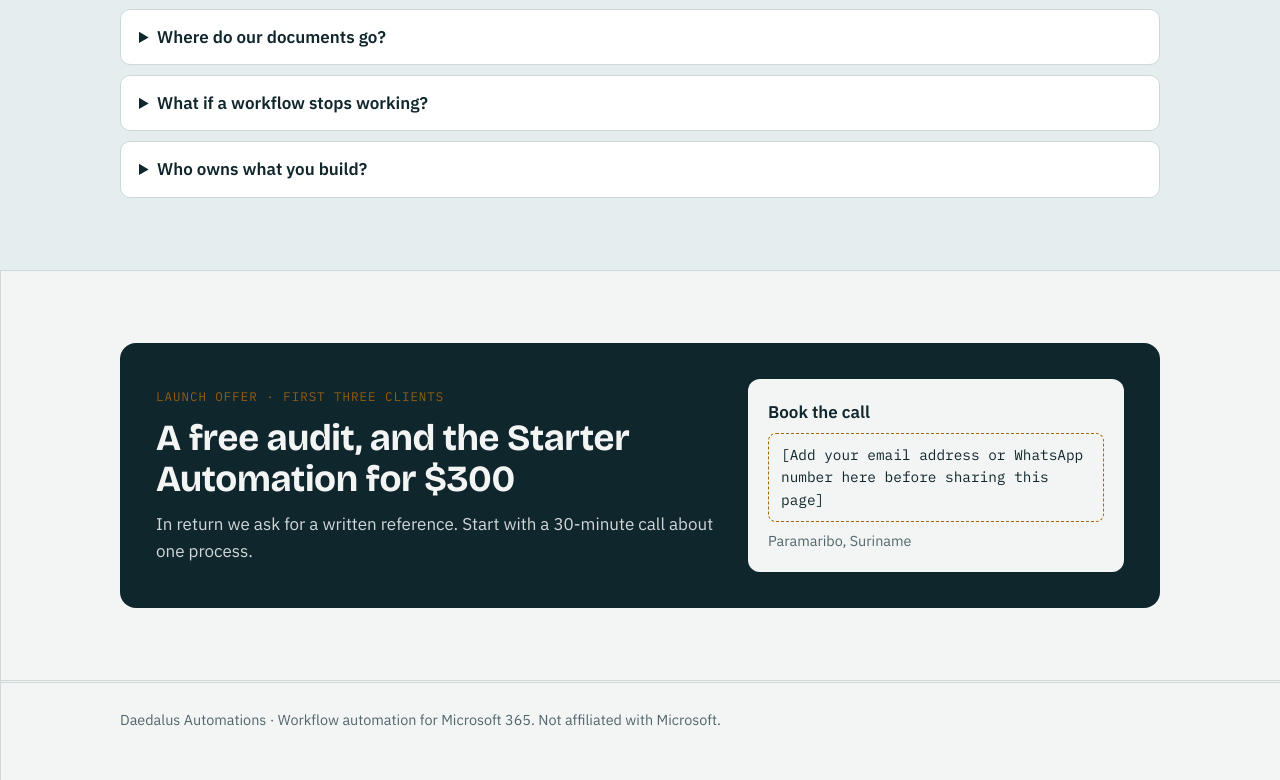
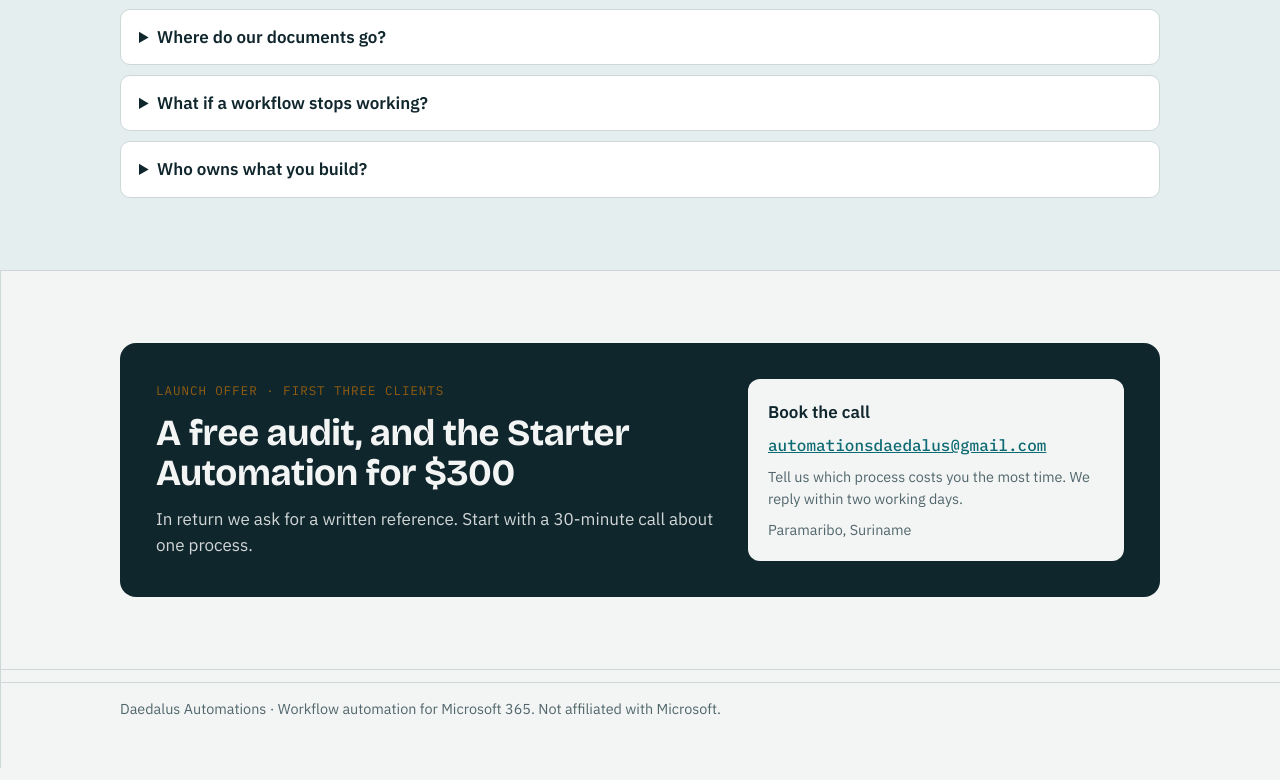
Before and after one commit to chivarao-ai/daedalus-site, a plain HTML site: page index.html in a window 1280 px wide. Shown: the part 4118-4898 px from the top of the page. Drawn offline with nearby package versions, Linux system fonts and the light colour scheme.

Commit message:
Show the contact email address in the contact section
Replace the placeholder with automationsdaedalus@gmail.com and update
the README note on where to change it.

Co-Authored-By: Claude Fable 5.2 <noreply@anthropic.com>
Claude-Session: https://claude.ai/code/session_01CnzxqiDDkBB68Wy4FtfBWz

```diff
--- a/index.html
+++ b/index.html
@@ -110,6 +110,7 @@ details p{color:var(--muted);margin-top:8px;max-width:62ch}
 .offer .label{color:var(--brass)}
 .offer p{opacity:.85}
 .contactbox{background:var(--paper);color:var(--ink);border-radius:12px;padding:20px;display:grid;gap:8px}
+.mail{font-family:var(--mono);font-size:1rem;font-weight:500;color:var(--teal);overflow-wrap:anywhere}
 .placeholder{font-family:var(--mono);font-size:.9rem;border:1px dashed var(--brass);border-radius:8px;padding:10px 12px;overflow-wrap:anywhere}
 footer{padding:28px 0 48px;color:var(--muted);font-size:.9rem;border-top:1px solid var(--line)}
 @media (max-width:900px){
@@ -299,7 +300,8 @@ footer{padding:28px 0 48px;color:var(--muted);font-size:.9rem;border-top:1px sol
       </div>
       <div class="contactbox">
         <strong><span class="en">Book the call</span><span class="nl">Plan het gesprek</span></strong>
-        <div class="placeholder"><span class="en">[Add your email address or WhatsApp number here before sharing this page]</span><span class="nl">[Vul hier uw e-mailadres of WhatsApp-nummer in voordat u deze pagina deelt]</span></div>
+        <a class="mail" href="mailto:automationsdaedalus@gmail.com">automationsdaedalus@gmail.com</a>
+        <span style="font-size:.9rem;color:var(--muted)"><span class="en">Tell us which process costs you the most time. We reply within two working days.</span><span class="nl">Vertel ons welk proces u de meeste tijd kost. Wij antwoorden binnen twee werkdagen.</span></span>
         <span style="font-size:.9rem;color:var(--muted)">Paramaribo, Suriname</span>
       </div>
     </div>
```
Also changed, not shown: 1 other file.
